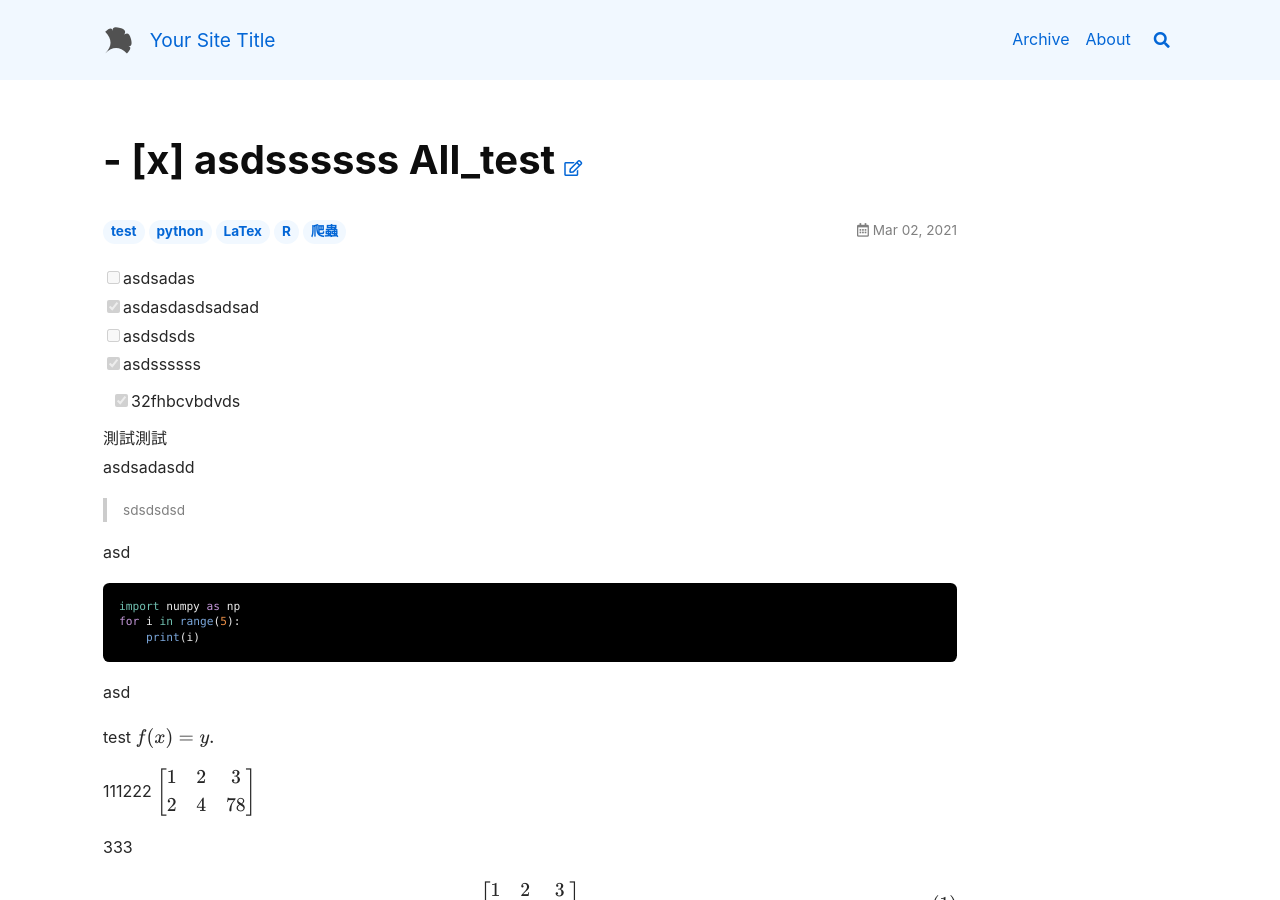
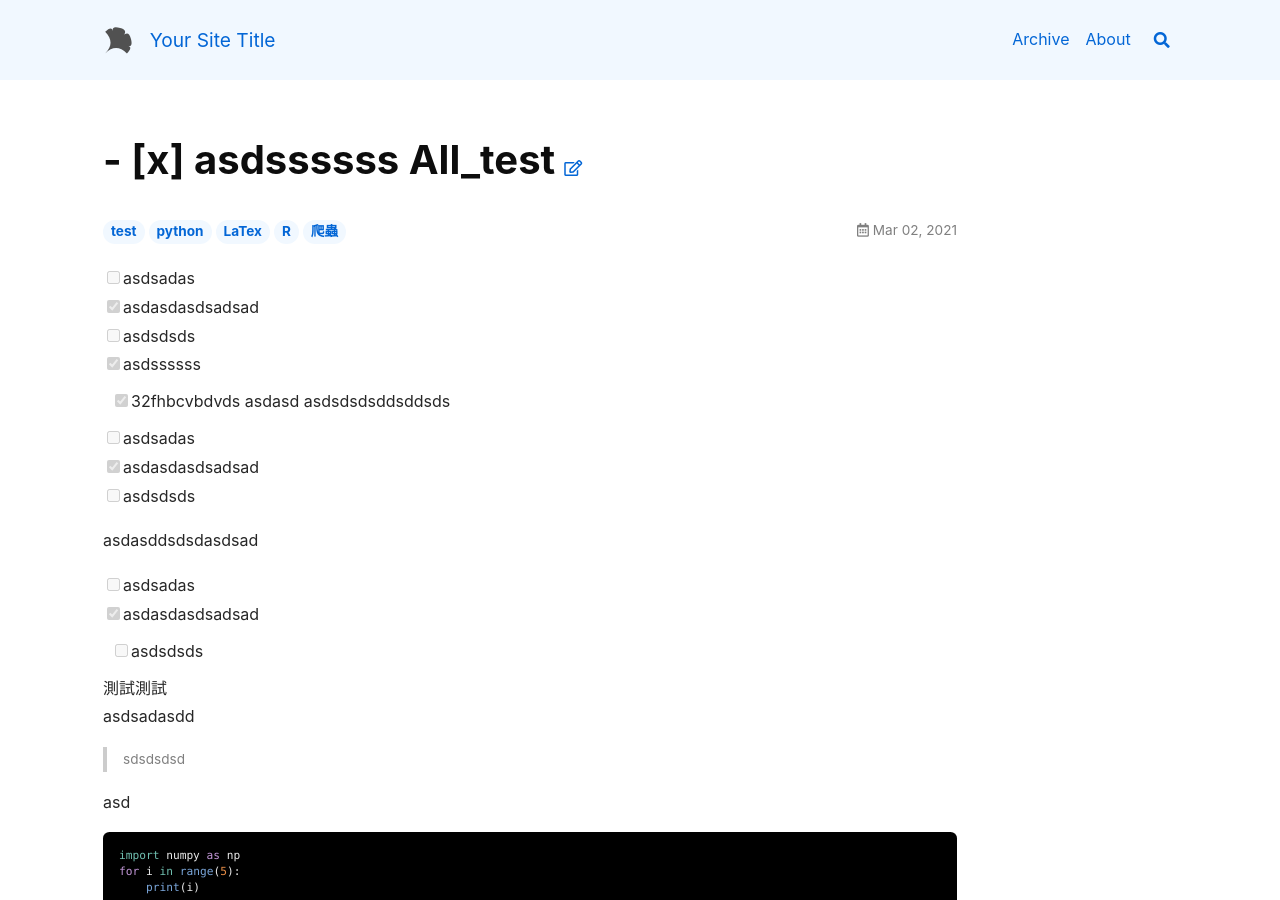
Before and after one commit to ChoCho66/ChoCho66.github.io, a Jekyll site: the page built from _posts/2021-03-02-all_test.md, in a window 1280 px wide and 900 px high. Built offline with Jekyll 4.4.1, drawn with Linux system fonts in a browser that asks for light colours; nearby versions of some CDN libraries; formulas are drawn with MathJax 3.

Commit message:
Update 2021-03-02-all_test.md

```diff
--- a/_posts/2021-03-02-all_test.md
+++ b/_posts/2021-03-02-all_test.md
@@ -19,7 +19,19 @@ key:    all_test              # 文章的唯一 ID，不要重复了
 - [ ] asdsdsds
 - [x] asdssssss
 - [x] 32fhbcvbdvds
+asdasd
+asdsdsdsddsddsds
 
+- [ ] asdsadas
+- [x] asdasdasdsadsad
+- [ ] asdsdsds
+
+asdasddsdsdasdsad
+
+
+- [ ] asdsadas
+- [x] asdasdasdsadsad
+- [ ] asdsdsds
 
 * 測試測試
 * asdsadasdd
```
